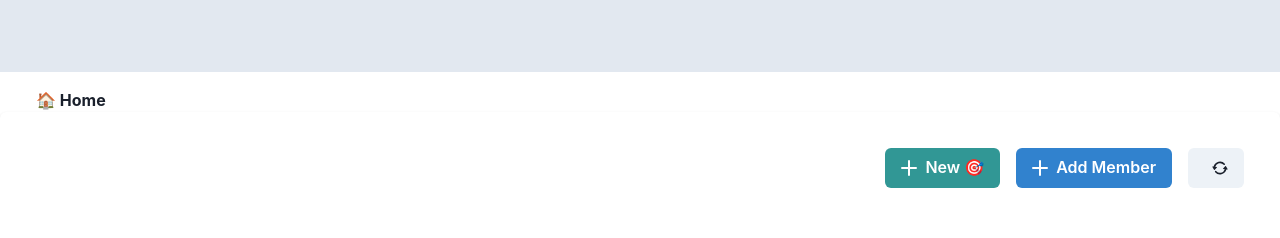
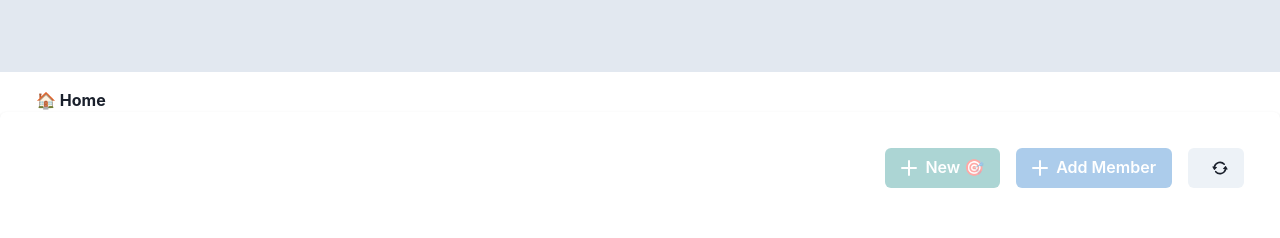
Before and after one commit to chuongtrh/pokpok-app, a Next.js app: page /clan in a window 1280 px wide. Shown: the top 238 px of the page. Built offline with nearby package versions, Linux system fonts and the light colour scheme; no server answers.

Commit message:
update UI

```diff
--- a/components/navbar.js
+++ b/components/navbar.js
@@ -7,16 +7,25 @@ import {
   getMe,
 } from "@/shared/api";
 import { GoogleLogin, GoogleOAuthProvider } from "@react-oauth/google";
+import { useUserStore } from "@/shared/user.store";
 
 export default function Navbar() {
   let [token, setToken] = useState("");
   let [user, setUser] = useState({});
+  const setUserStore = useUserStore((state) => state.setUserStore);
 
   useEffect(() => {
     if (token) {
       localStorage.setItem("token", token);
     }
   }, [token]);
+
+  useEffect(() => {
+    if (user) {
+      localStorage.setItem("user", JSON.stringify(user));
+      setUserStore(user);
+    }
+  }, [user]);
 
   useEffect(() => {
     const accessToken = localStorage.getItem("token");
@@ -36,12 +45,15 @@ export default function Navbar() {
   const handleResponseGoogle = async (response) => {
     const { credential } = response;
     if (credential) {
-      await loginWithGoogle(credential);
-      const { user, token } = await loginWithGoogle(credential);
-      if (user && token) {
-        setHeaderAuthorization(token);
-        setUser(user);
-        setToken(token);
+      try {
+        const { user, token } = await loginWithGoogle(credential);
+        if (user && token) {
+          setHeaderAuthorization(token);
+          setUser(user);
+          setToken(token);
+        }
+      } catch (error) {
+        console.error("🚀 ~ error:", error);
       }
     }
   };
--- a/package.json
+++ b/package.json
@@ -30,6 +30,7 @@
     "next-pwa": "^5.4.0",
     "react": "18.2.0",
     "react-csv": "^2.2.2",
-    "react-dom": "18.2.0"
+    "react-dom": "18.2.0",
+    "zustand": "^4.3.5"
   }
 }
--- a/pages/clan/index.js
+++ b/pages/clan/index.js
@@ -28,6 +28,8 @@ import {
   addMember,
 } from "@/shared/api";
 
+import { useUserStore } from "@/shared/user.store";
+
 import NewGameModal from "@/components/modals/new-game-modal";
 import AddMemberModal from "@/components/modals/add-member-modal";
 import GameList from "@/components/game-list";
@@ -36,6 +38,8 @@ export default function Clan() {
   const [clan, setClan] = useState([]);
   const [games, setGames] = useState([]);
   const [members, setMembers] = useState([]);
+
+  const user = useUserStore((state) => state.user);
 
   const { isOpen, onOpen, onClose } = useDisclosure();
   const {
@@ -117,6 +121,7 @@ export default function Clan() {
                       colorScheme="teal"
                       variant="solid"
                       onClick={onOpen}
+                      isDisabled={!user?.is_admin}
                     >
                       New 🎯
                     </Button>
@@ -125,6 +130,7 @@ export default function Clan() {
                       colorScheme="blue"
                       variant="solid"
                       onClick={onOpenNewMember}
+                      isDisabled={!user?.is_admin}
                     >
                       Add Member
                     </Button>
--- /dev/null
+++ b/shared/user.store.js
@@ -0,0 +1,6 @@
+import { create } from "zustand";
+
+export const useUserStore = create((set) => ({
+  user: {},
+  setUserStore: (data) => set((state) => ({ user: data })),
+}));
```
Also changed, not shown: pages/game/index.js (+9 -2 lines), 1 other file (tests, documents, lock files or other folders).
